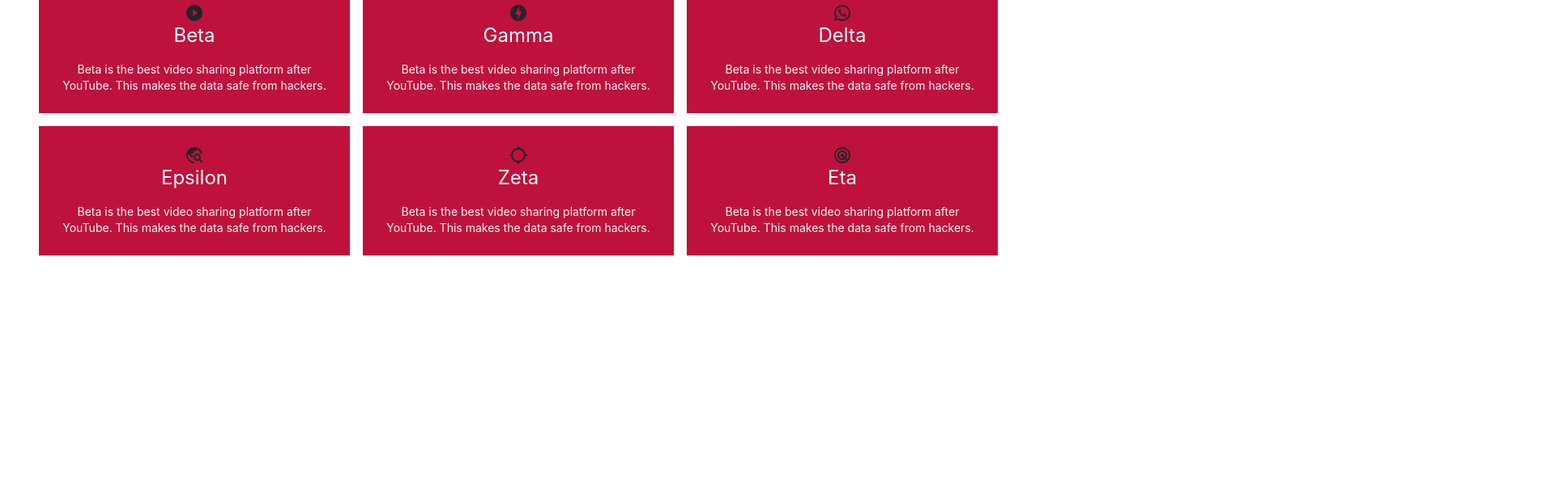
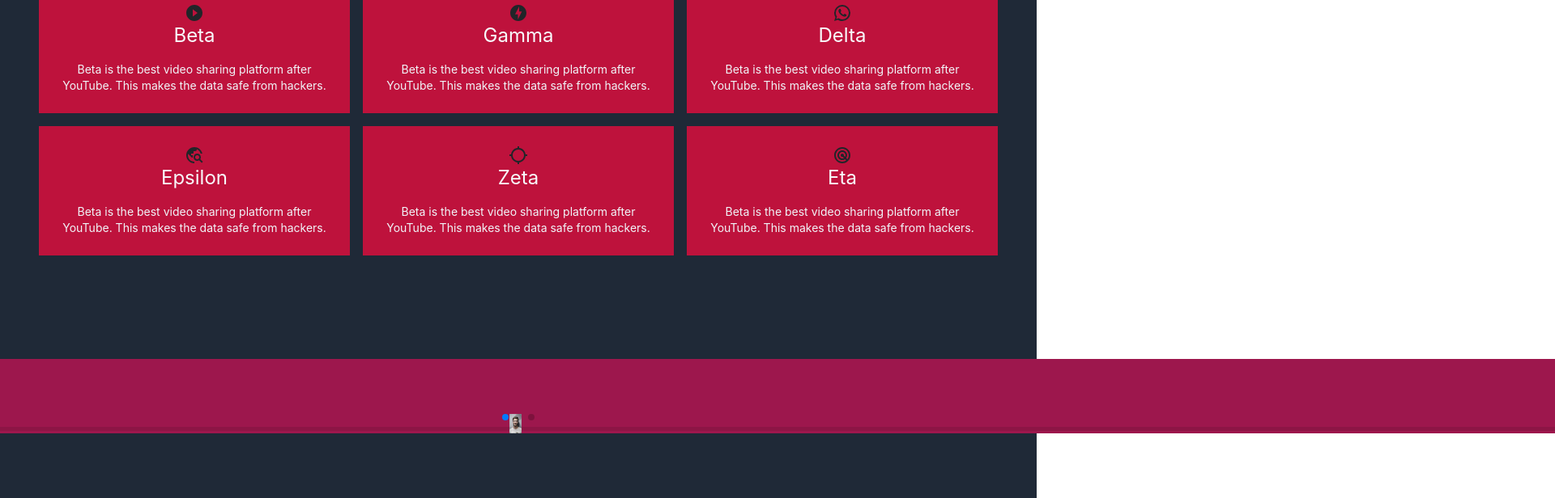
Before and after one commit to sazzad47/alpha, a Next.js app: page / in a window 1280 px wide. Shown: the part 240-856 px from the top of the page at 81% size, 1920 px wide, since content can reach past the window. Before the commit the page ends 800 px from the top, so only its background shows below. Built offline with nearby package versions, Linux system fonts and the light colour scheme.

Commit message:
make it better

```diff
--- a/components/global/Blocks.tsx
+++ b/components/global/Blocks.tsx
@@ -48,7 +48,7 @@
 ]
 const Blocks = () => {
   return (
-    <div className='global_service_section w-full p-5'>
+    <div className='global_service_section w-full p-5 bg-gray-800'>
         <Grid container spacing={2} className="pt-[8rem]">
            {cards.map((item) => (
              <Grid key={item.id} item xs={12} md={4} className="flex justify-center">
--- /dev/null
+++ b/components/global/Reviews.tsx
@@ -0,0 +1,100 @@
+import React from "react";
+import Image from "next/legacy/image";
+import user from "../../public/user.jpg";
+import "swiper/css";
+import "swiper/css/navigation";
+import "swiper/css/pagination";
+import "swiper/css/scrollbar";
+import { Swiper, SwiperSlide } from "swiper/react";
+import { Navigation, Pagination, Scrollbar, A11y } from "swiper";
+
+const Reviews = () => {
+  return (
+    <>
+      <div className="flex flex-col items-center justify-center  py-[10rem] md:py-[5rem] bg-gray-800 w-full">
+        <div className="board bg-pink-800">
+          <h2 className="text-slate-50 text-2xl p-3 mt-1 md:mt-0">Reviews from our verified users.</h2>
+          <Swiper
+            modules={[Navigation, Pagination, Scrollbar, A11y]}
+            spaceBetween={50}
+            slidesPerView={1}
+            navigation
+            pagination={{ clickable: true }}
+            scrollbar={{ draggable: true }}
+            onSwiper={(swiper) => console.log(swiper)}
+            onSlideChange={() => console.log("slide change")}
+          >
+            {items.map((item, index) => {
+              return (
+                <SwiperSlide key={index}>
+                  <Banner item={item} />{" "}
+                </SwiperSlide>
+              );
+            })}
+          </Swiper>
+        </div>
+      </div>
+    </>
+  );
+};
+
+type Item = {
+  Name: string;
+  Position: string;
+  Comments: string;
+  Image: string;
+};
+
+interface BannerProps {
+  item: Item;
+}
+
+const Banner = (props: BannerProps) => {
+  return (
+    <div className="flex">
+      <div className="comments">
+        Animi sunt, ipsa error? Lorem ipsum dolor sit amet, consectetur
+        adipisicing elit. Non, placeat quisquam? dignissimos est sit reiciendis
+        iste
+      </div>
+      <div className="profile">
+        <div className="img">
+          <Image
+            src={props.item.Image}
+            layout="fill"
+            objectFit="contain"
+            alt=""
+          />
+        </div>
+        <a href="#"> {props.item.Name}</a>
+        <span>{props.item.Position}</span>
+      </div>
+    </div>
+  );
+};
+
+const items: Item[] = [
+  {
+    Name: "Sazzad Hossen",
+    Position: "Web Developer",
+    Comments:
+      "Animi sunt, ipsa error? Lorem ipsum dolor sit amet, consectetur adipisicing elit.Non, placeat quisquam? dignissimos est sit reiciendis iste",
+    Image: user.src,
+  },
+  {
+    Name: "Amir Khan",
+    Position: "Project Manager",
+    Comments:
+      "Animi sunt, ipsa error? Lorem ipsum dolor sit amet, consectetur adipisicing elit.Non, placeat quisquam? dignissimos est sit reiciendis iste",
+    Image: user.src,
+  },
+  {
+    Name: "Moin Ali",
+    Position: "Founder & CEO",
+    Comments:
+      "Animi sunt, ipsa error? Lorem ipsum dolor sit amet, consectetur adipisicing elit.Non, placeat quisquam? dignissimos est sit reiciendis iste",
+    Image: user.src,
+  },
+];
+
+export default Reviews;
--- a/components/global/index.tsx
+++ b/components/global/index.tsx
@@ -1,6 +1,7 @@
 import React from 'react'
 import Blocks from './Blocks'
 import Hero from './Hero'
+import Reviews from './Reviews'
 
 
 const Global = () => {
@@ -9,6 +10,7 @@
       <div className='flex flex-col w-full justify-center items-center'>
        <Hero/>
        <Blocks/>
+       <Reviews/>
       </div>
     </React.Fragment>
   )
--- /dev/null
+++ b/imageLoader.tsx
@@ -0,0 +1,4 @@
+const imageLoader = ({src}: {src: string}) => {
+    return src
+}
+export default imageLoader
--- a/package.json
+++ b/package.json
@@ -22,6 +22,9 @@
     "react": "18.2.0",
     "react-dom": "18.2.0",
     "react-icons": "^4.6.0",
+    "react-id-swiper": "^4.0.0",
+    "react-material-ui-carousel": "^3.4.2",
+    "swiper": "^8.4.4",
     "typescript": "4.8.4"
   },
   "engines": {
--- a/styles/globals.css
+++ b/styles/globals.css
@@ -1,7 +1,14 @@
+@import url('https://fonts.googleapis.com/css2?family=Poppins&display=swap');
 @tailwind base;
 @tailwind components;
 @tailwind utilities;
-
+:root{
+  --color-dark: #151C35;
+  --color-secodary-dark: #464C70;
+  --color-primary: #EE709D;
+  --color-text: #8297E2;
+  --color-light: #EBEBFB;
+}
 html,
 body {
   padding: 0;
--- a/styles/home.css
+++ b/styles/home.css
@@ -12,11 +12,10 @@
   justify-content: center;
   align-items: flex-start;
   position: relative;
-  background: #127787;
+  background-color: var(--color-dark);
 }
 .global_service_section {
   position: relative;
-  background: #a10543;
 }
 .global_service_section::before {
   content: "";
@@ -25,7 +24,7 @@
   height: 100px;
   left: 0;
   top: -48px;
-  background: #127787;
+  background-color: var(--color-dark);
   transform: skewY(8deg);
 
 }
@@ -36,7 +35,7 @@
   height: 100px;
   right: 0;
   top: -48px;
-  background: #127787;
+  background-color: var(--color-dark);
   transform: skewY(-8deg);
 
 }
@@ -76,19 +75,113 @@
   background-color: #9e266a;
 
 }
-.global_service_block_content .icon {
-  text-shadow: 0 0 50px #0f0,
-               0 0 100px #0f0,
-               0 0 150px #0f0,
-               0 0 200px #0f0,
-               0 0 250px #0f0;
-  animation: animateIcon 5s linear infinite;
+
+/*...........Review Section.............*/
+
+.board{
+  max-width: 600px;
+  text-align: center;
+  border-radius: 8px;
+  padding: 4em 0;
 }
-@keyframes animateIcon {
-  0%{
-    filter: hue-rotate(0deg);
+
+.text-light{
+  color: var(--color-light);
+}
+
+.swiper {
+  width: 600px;
+  height: auto;
+}
+
+.swiper .swiper-slide .flex{
+  margin: 3em 0;
+  display: flex;
+  flex-direction: column;
+  align-items: center;
+}
+
+.swiper .swiper-slide .comments{
+  background-color: var(--color-light);
+  padding: 1.5em 2em;
+  width: 50%;
+  border-radius: 5px;
+  font-size: .9em;
+  position: relative;
+}
+
+.swiper .swiper-slide .comments::after{
+  content: '';
+  position: absolute;
+  bottom: -19px;
+  left: 45%;
+  width: 0;
+  height: 0;
+  border-left: 20px solid transparent;
+  border-right: 20px solid transparent;
+  border-top: 20px solid var(--color-light);
+  z-index: -99;
+}
+
+
+.swiper .profile{
+  display: flex;
+  flex-direction: column;
+  align-items: center;
+  margin-top: 1em;
+}
+
+.swiper .profile .img{
+  position: relative;
+  width: 80px;
+  height: 80px;
+  border: 5px solid var(--color-light);
+  border-radius: 50%;
+  overflow: hidden;
+  margin: auto;
+  margin-bottom: 15px;
+}
+
+.swiper .profile > a{
+  text-decoration: none;
+  color: var(--color-light);
+}
+
+.swiper .profile > span{
+  color: var(--color-text);
+  font-size: .8em;
+}
+
+.swiper .swiper-button-prev, .swiper-button-next{
+  color: var(--color-text);
+  display: none;
+}
+
+@media (min-width: 320px) {
+  .board{
+      width: auto;
   }
-  100%{
-    filter: hue-rotate(360deg);
+
+  .swiper {
+      width: 320px;
+    }
+
+    .board > h1, p{
+        padding: 0 2em;
+    }
+}
+
+@media (min-width: 768px) {
+  .board{
+      width: 100%;
   }
+
+  .swiper {
+      width: 600px;
+    }
+
+  .swiper .swiper-button-prev, .swiper-button-next{
+      display: initial;
+  }
+
 }
```
Also changed, not shown: public/user.jpg (added), 1 other file (tests, documents, lock files or other folders).
